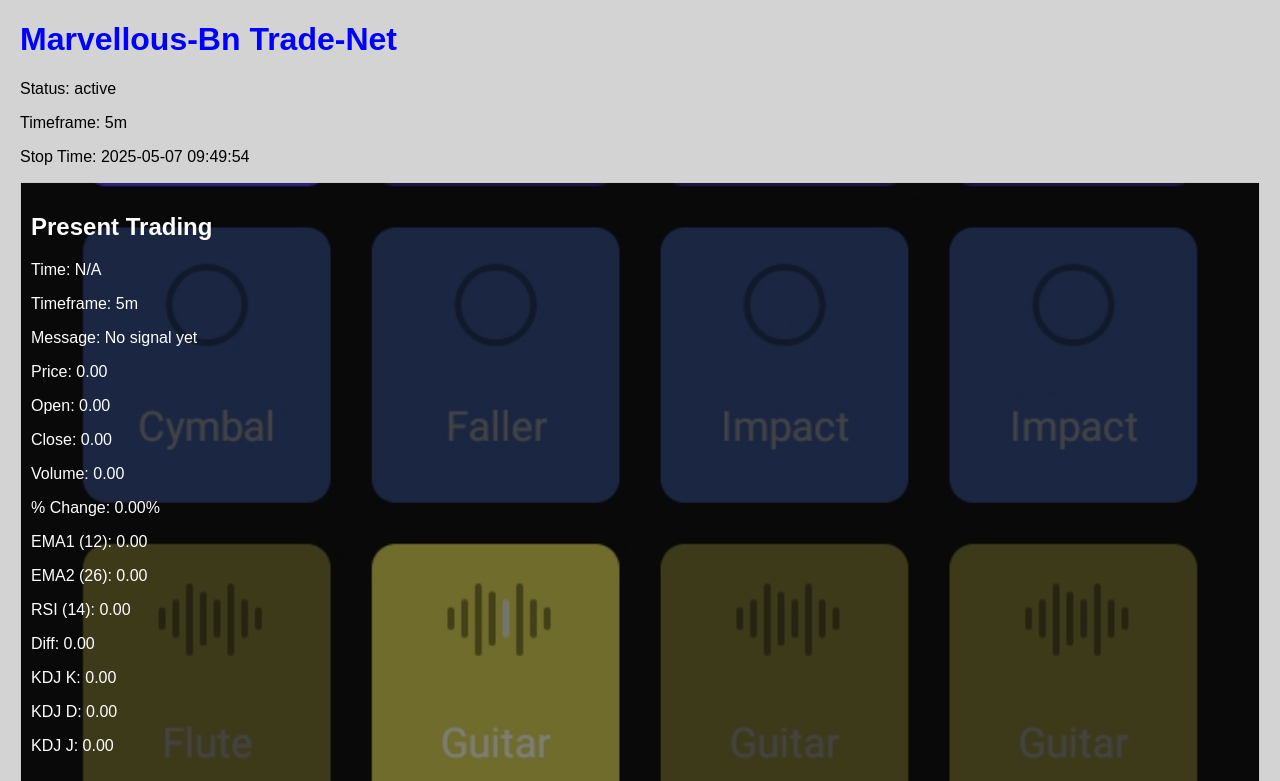
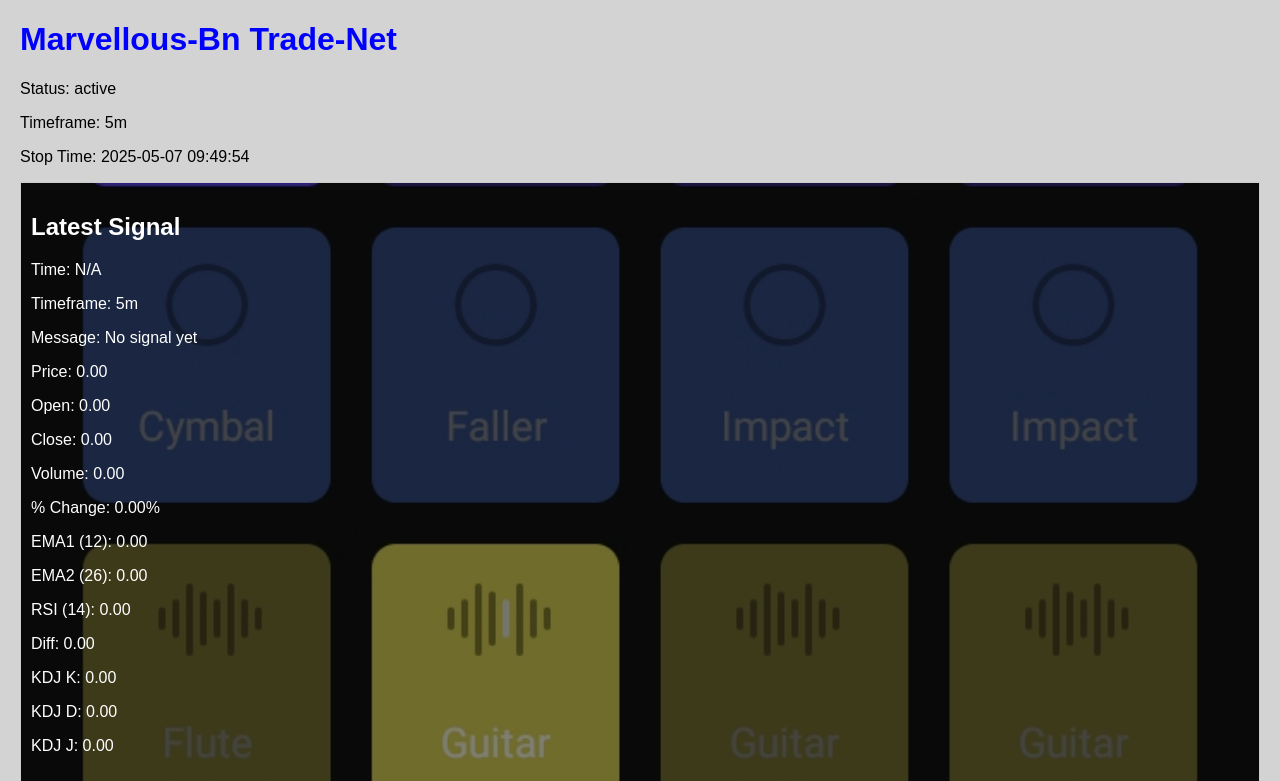
Before and after one commit to nonahgame/td-bot, a Flask app: page / in a window 1280 px wide. Shown: the top 781 px of the page. Run offline with Flask 3, Linux system fonts and the light colour scheme.

Commit message:
Update index.html
ok L Signal

```diff
--- a/templates/index.html
+++ b/templates/index.html
@@ -119,7 +119,7 @@
     {% endif %}
     {% if signal %}
     <div class="signal">
-        <h2>Present Trading</h2>
+        <h2>Latest Signal</h2>
         <p>Time: {{ signal.time }}</p>
         <p>Timeframe: {{ signal.timeframe }}</p>
         <p>Message: {{ signal.message }}</p>
```
